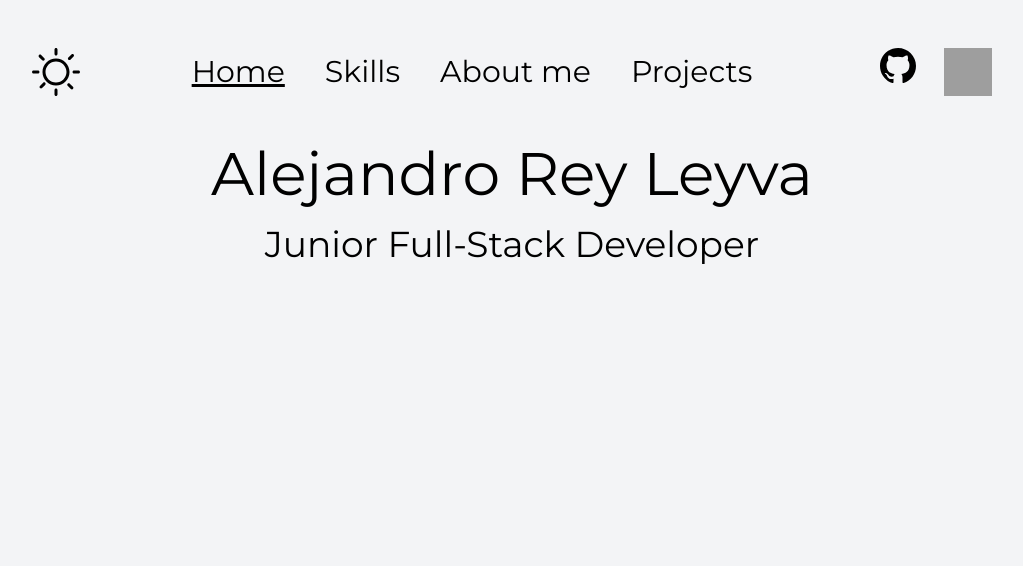
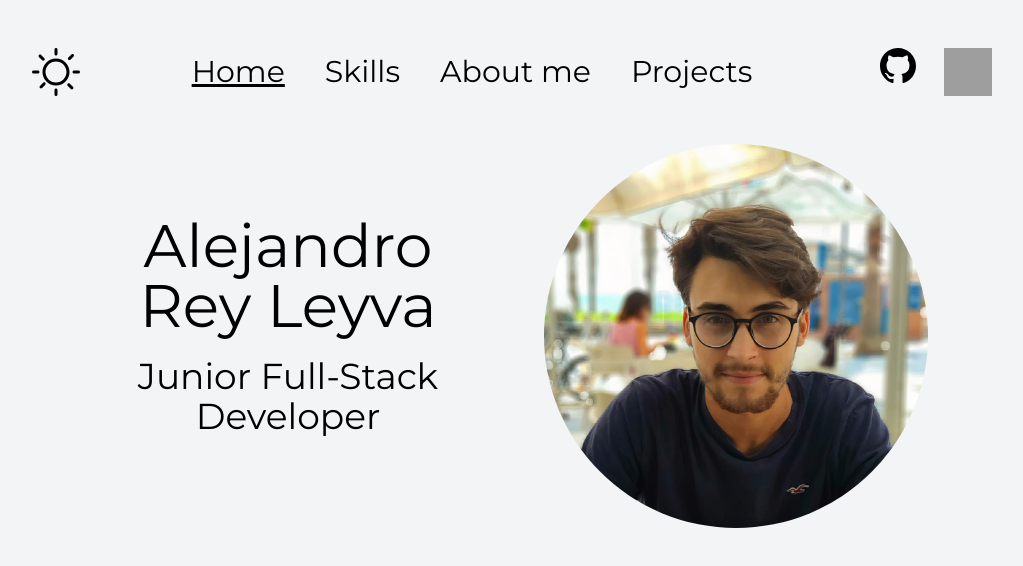
Before and after one commit to alereyleyva/alereyleyva.dev, a Next.js app: page / in a window 1280 px wide. Shown: the top 566 px of the page, without its empty margins (128-1151 px from the left). Built offline with nearby package versions, Linux system fonts and the light colour scheme; grey boxes are pictures that could not be loaded.

Commit message:
Add personal photo to index page

```diff
--- a/pages/index.js
+++ b/pages/index.js
@@ -1,10 +1,24 @@
 import React from 'react';
+import Image from 'next/image';
 
 export default function Home() {
   return (
-    <div className="h-96">
-      <h1>Alejandro Rey Leyva</h1>
-      <h2>Junior Full-Stack Developer</h2>
-    </div>
+    <>
+      <div className="flex lg:flex-col items-center justify-evenly lg:justify-between">
+        <div className="w-2/5 lg:w-full lg:mb-16">
+          <h1 className="sm:text-5xl">Alejandro Rey Leyva</h1>
+          <h2>Junior Full-Stack Developer</h2>
+        </div>
+        <div className="relative w-96 h-96 sm:w-72 sm:h-72 md:h-80 md:w-80">
+          <Image
+            priority
+            src="/alereyleyva.jpg"
+            alt="alereyleyva photo"
+            layout="fill"
+            className="rounded-full"
+          />
+        </div>
+      </div>
+    </>
   );
 }
```
Also changed, not shown: public/alereyleyva.jpg (added).
